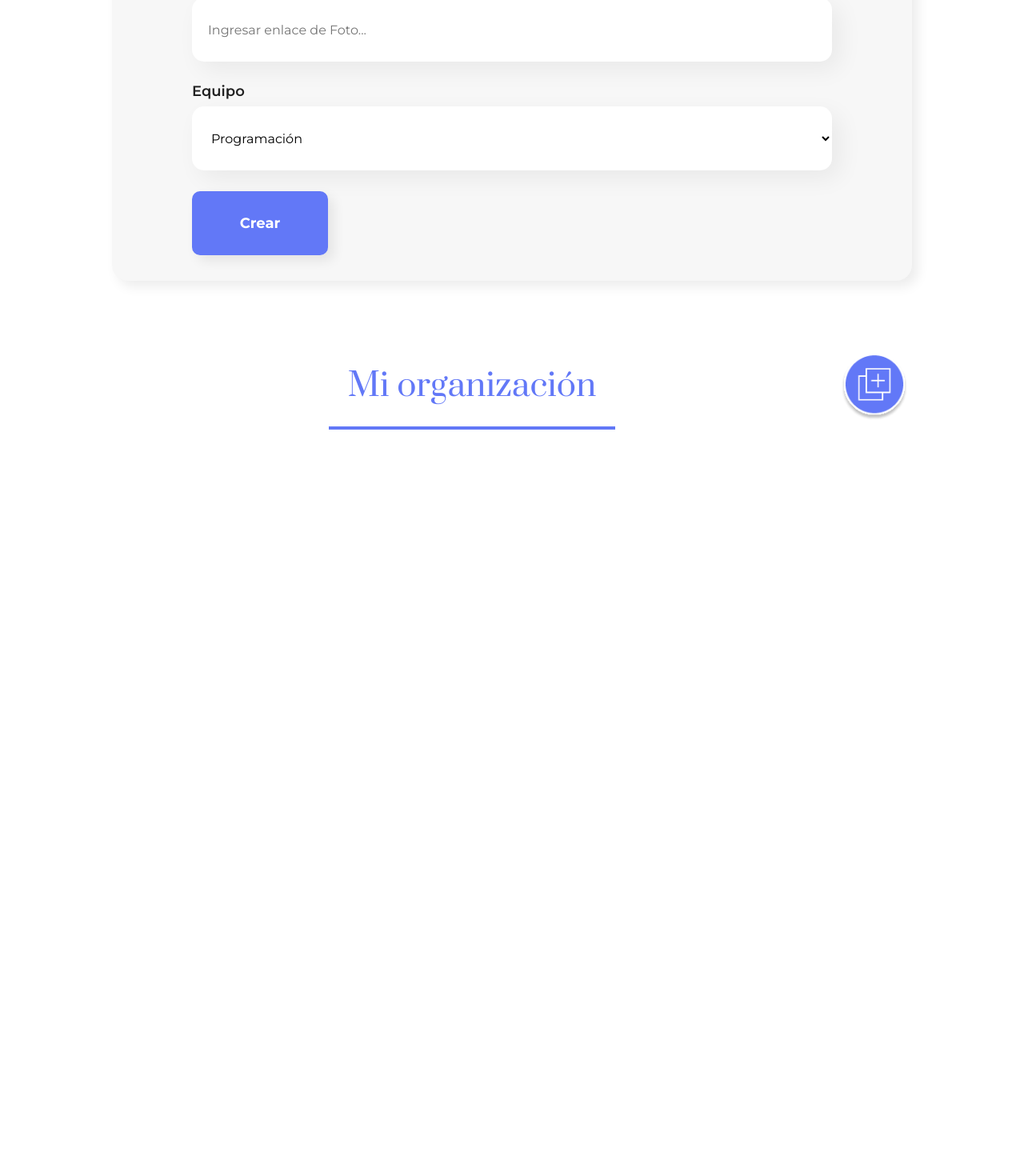
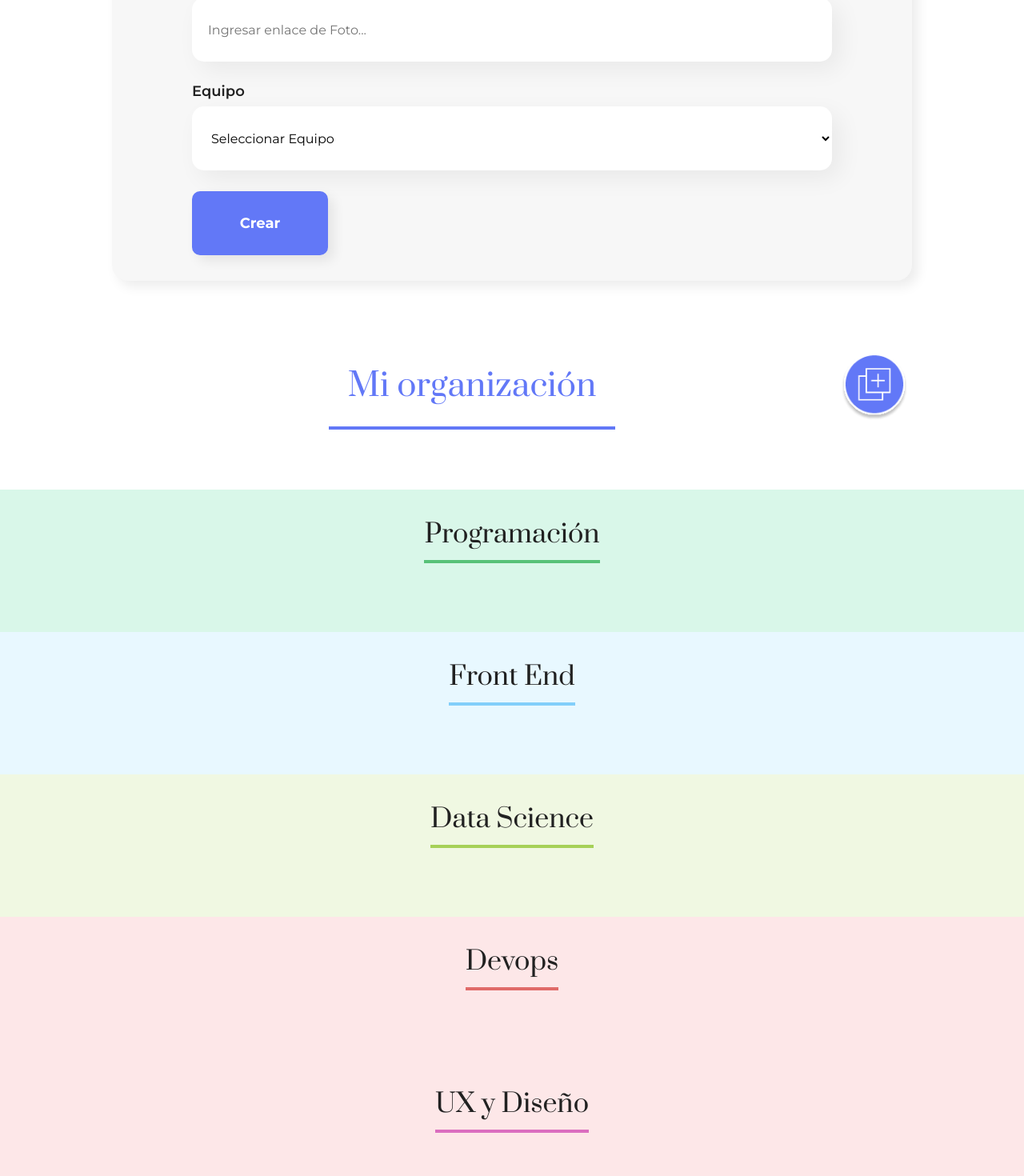
Before and after one commit to RafaelSolano/aluraorg, a React (Create React App) app: page / in a window 1280 px wide. Shown: the part 1000-2470 px from the top of the page at 80% size. Before the commit the page ends 1612 px from the top, so only its background shows below. Built offline with nearby package versions, Linux system fonts and the light colour scheme.

Commit message:
se reafactoriza

```diff
--- a/src/App.js
+++ b/src/App.js
@@ -3,20 +3,65 @@
 import Header  from './components/Header/Header';
 import FormUser from './components/FormUser/FormUser';
 import MyOrg from './components/MyOrg';
+import Team from './components/Team';
 
 function App() {
 
   const [showForm, updateShow] = useState(true)
   const switchShow = () =>{
     updateShow(!showForm)
+  }
 
-  }
+  //lista de equipos
+  const teams = [
+    {
+      title: "Programación",
+      colorPrimary: '#57C278',
+      colorSecundary:'#D9F7E9'
+    },
+    {
+      title: "Front End",
+      colorPrimary: '#82CFFA'  ,
+      colorSecundary:'#E8F8FF'
+    },
+    {
+      title: "Data Science",
+      colorPrimary: '#A6D157'  ,
+      colorSecundary:'#F0F8E2'
+    },
+    {
+      title: "Devops",
+      colorPrimary: '#E06B69'  ,
+      colorSecundary:'#FDE7E8'
+    },
+    {
+      title: "UX y Diseño",
+      colorPrimary: '#DB6EBF'  ,
+      colorSecundary:'#FDE7E8'
+    },
+    {
+      title: "Móvil",
+      colorPrimary: '#FFBA05'  ,
+      colorSecundary:'#FFF5D9'
+    },
+    {
+      title: "Innovación y Gestión",
+      colorPrimary: '#FF8A29'  ,
+      colorSecundary:'#FFEEDF'
+    }
+
+  ]
+
+
+
   return (
     <div className="App">
       <Header/>
-      {showForm === true ?<FormUser/> : <></> }
 
+      {showForm  && <FormUser teams ={teams.map((equipo) => equipo.title)} />}
       <MyOrg switchShow ={switchShow}/>
+      {teams.map((team)=> <Team data = {team} key ={team.title}/>)}
+
 
 
     </div>
--- a/src/components/FormUser/FormUser.js
+++ b/src/components/FormUser/FormUser.js
@@ -3,10 +3,11 @@
 import FieldForm from "../FieldInput";
 import ListOptions from "../ListOptions";
 import Button from "../Button";
-const FormUser = () =>{
+const FormUser = (props) =>{
     const [personName , actualizarName] = useState("")
     const [personPuesto , actualizarPuesto] = useState("")
     const [personFoto , actualizarFoto] = useState("")
+    const [equipo, actualizarEquipo] = useState("")
 
     const controlSubmit =(e) =>{
         e.preventDefault()
@@ -15,6 +16,7 @@
             personName,
             personPuesto ,
             personFoto,
+            equipo
 
         }
         console.log(datosEnviar);
@@ -23,10 +25,24 @@
     return <section className="formUser">
         <form onSubmit={controlSubmit}  className="formUser__form">
             <h2 className="formUser__title">Rellena el formulario para agregar el colaborador</h2>
-            <FieldForm title ='Nombre: ' placeholder="Ingresar Nombre" required valor= {personName} actualizarValor = {actualizarName}/>
-            <FieldForm title ='Puesto: ' placeholder="Ingresar Puesto" required valor ={personPuesto} actualizarValor = {actualizarPuesto} />
-            <FieldForm title ='Foto:'placeholder="Ingresar enlace de Foto" required valor ={personFoto} actualizarValor = {actualizarFoto} />
-            <ListOptions />
+            <FieldForm
+                title ='Nombre: '
+                placeholder="Ingresar Nombre"
+                required valor= {personName}
+                actualizarValor = {actualizarName}/>
+            <FieldForm title ='Puesto: '
+                placeholder="Ingresar Puesto"
+                required valor ={personPuesto}
+                actualizarValor = {actualizarPuesto} />
+            <FieldForm
+                title ='Foto:'
+                placeholder="Ingresar enlace de Foto"
+                required valor ={personFoto}
+                actualizarValor = {actualizarFoto} />
+            <ListOptions
+                valor ={equipo}
+                actualizarValor={actualizarEquipo}
+                equipos ={props.teams}/>
             <Button>
                 Crear
             </Button>
--- a/src/components/ListOptions/index.js
+++ b/src/components/ListOptions/index.js
@@ -1,18 +1,26 @@
 import './styles.css'
 
-const ListOptions = () =>{
-    const teams = [ "Programación",
-                    "Front End",
-                    "Data Science",
-                    "Devops", "UX y Diseño",
-                    "Móvil",
-                    "Innovación y Gestión"];
+const ListOptions = (props) =>{
+
+
+    const manejarCambio=(e)=>{
+        console.log("Cambio", e.target.value);
+        props.actualizarValor(e.target.value);
+    }
 
 
     return <div className='listOptions'>
             <label className='listOptions__label'>Equipo</label>
-            <select className='listOptions__select'>
-                {teams.map((teams, index) => <option  key={index}>{teams}</option>)}
+            <select
+                className='listOptions__select'
+                value={props.valor}
+                onChange={manejarCambio}
+                ><option
+                    value={""}
+                    disabled defaultValue={""}
+                    hidden
+                    >Seleccionar Equipo</option>
+                {props.equipos.map((team, index) => <option  key={index} value ={team}>{team} </option>)}
             </select>
         </div>
     }
--- /dev/null
+++ b/src/components/Team/index.js
@@ -0,0 +1,19 @@
+import "./styles.css"
+
+const Team =(props) =>{
+    //destructuracion
+    const {colorPrimary, colorSecundary, title} = props.data
+
+    const obj = {
+        backgroundColor: colorSecundary
+    }
+    const styleTitle ={
+        borderColor:colorPrimary
+    }
+    return <section className="team" style={obj}>
+        <h3 className="team__title" style={styleTitle} >{title}</h3>
+        <div className="team__persons"></div>
+    </section>
+
+}
+export default Team
--- /dev/null
+++ b/src/components/Team/styles.css
@@ -0,0 +1,19 @@
+.team{
+    display: flex;
+    flex-direction: column;
+    justify-content: space-around;
+    align-items: center;
+    padding: 3.4rem;
+    width: 100%;
+
+}
+.team__title {
+
+    margin-bottom: 5.2rem;
+    padding-bottom: 1rem;
+    font-family: "Prata";
+    font-size: 3.2rem;
+    font-weight: 400;
+    color: #212121;
+    border-bottom: 4px solid #57C278;
+}
```
